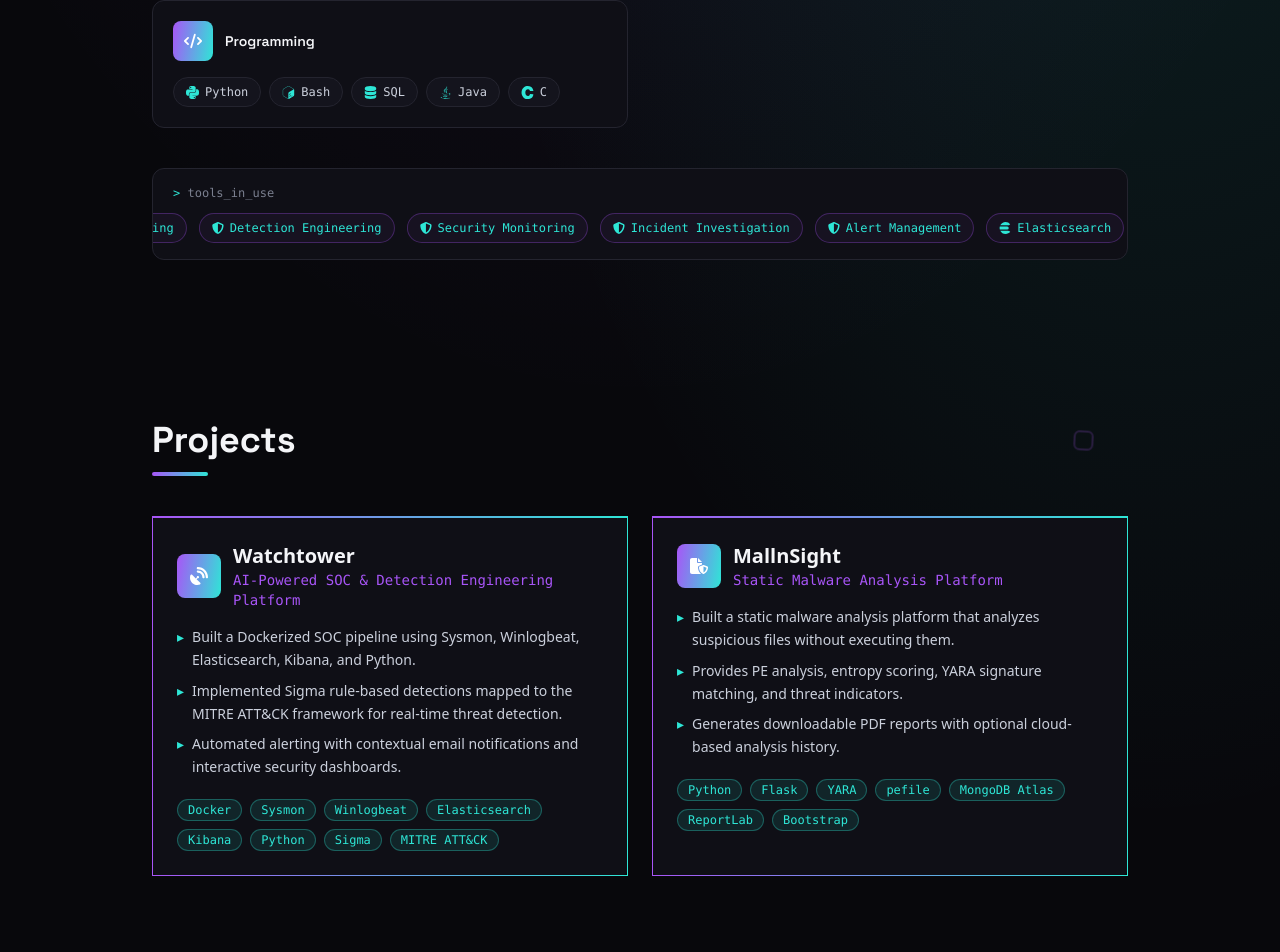
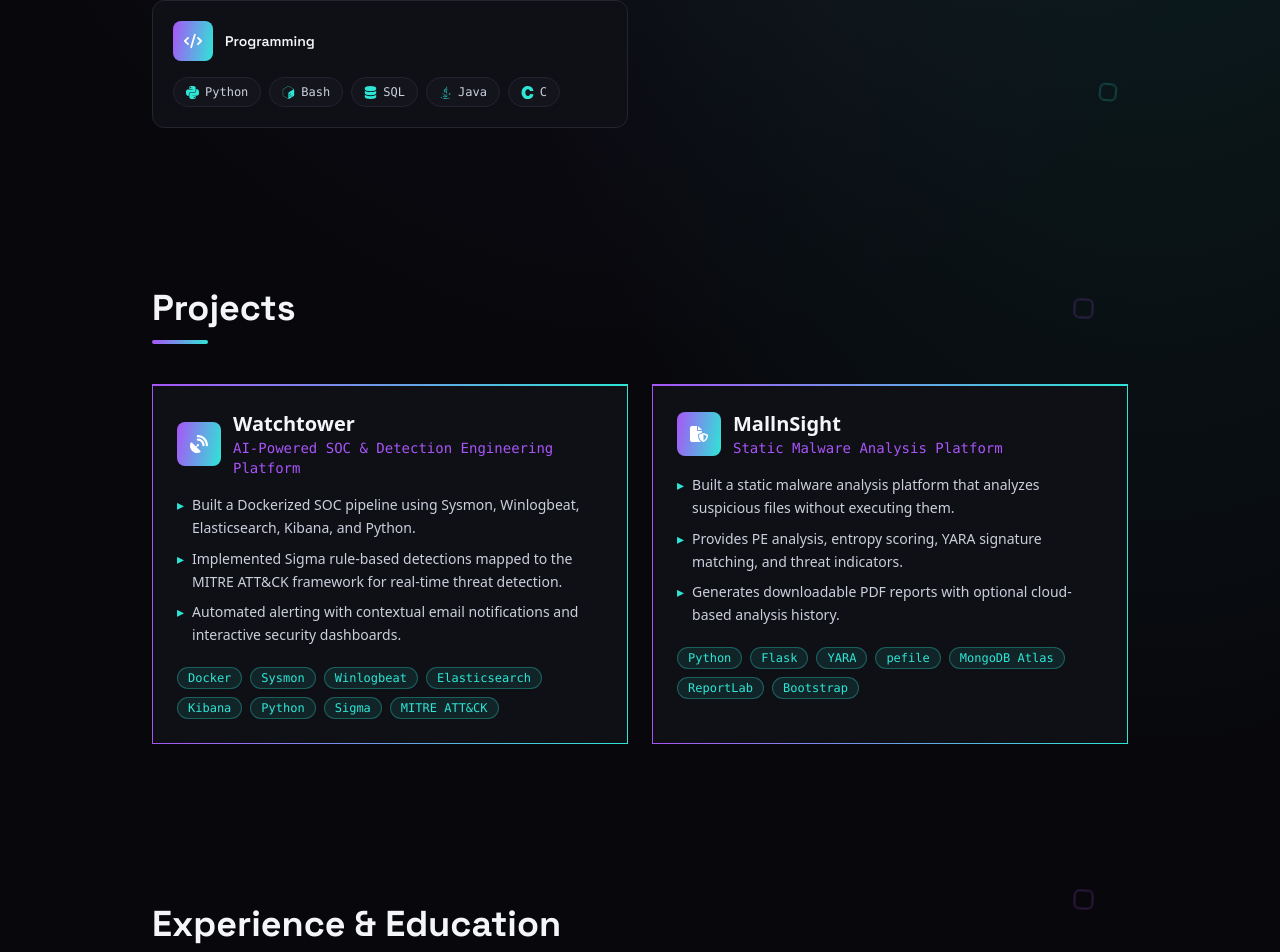
Before and after one commit to vibushasatheeshkumar/portfolio, a React (Vite) app: page / in a window 1280 px wide. Shown: the part 1245-2197 px from the top of the page. Built offline with nearby package versions, Linux system fonts and the light colour scheme.

Commit message:
Remove tools_in_use marquee from Skills section

```diff
--- a/src/components/Skills.jsx
+++ b/src/components/Skills.jsx
@@ -11,8 +11,6 @@
   Platforms: FaServer,
   Programming: FaCode,
 }
-
-const allTools = [...new Set(skillGroups.flatMap((g) => g.skills))]
 
 export default function Skills() {
   return (
@@ -52,26 +50,6 @@
           )
         })}
       </div>
-
-      <div className="mt-10 overflow-hidden rounded-xl border border-border bg-surface py-4">
-        <p className="mb-3 px-5 font-mono text-xs text-text-dim">
-          <span className="text-secondary">&gt;</span> tools_in_use
-        </p>
-        <div className="flex w-max gap-3 px-5 marquee-track">
-          {[...allTools, ...allTools].map((tool, i) => {
-            const Icon = skillIcons[tool] || defaultSkillIcon
-            return (
-              <span
-                key={`${tool}-${i}`}
-                className="flex shrink-0 items-center gap-1.5 rounded-full border border-primary/30 bg-primary/5 px-3 py-1.5 font-mono text-xs text-secondary"
-              >
-                <Icon size={12} />
-                {tool}
-              </span>
-            )
-          })}
-        </div>
-      </div>
     </Section>
   )
 }
--- a/src/index.css
+++ b/src/index.css
@@ -77,22 +77,8 @@
   animation: float-slow 7s ease-in-out infinite;
 }
 
-@keyframes marquee {
-  from {
-    transform: translateX(0);
-  }
-  to {
-    transform: translateX(-50%);
-  }
-}
-
-.marquee-track {
-  animation: marquee 30s linear infinite;
-}
-
 @media (prefers-reduced-motion: reduce) {
-  .float-shape,
-  .marquee-track {
+  .float-shape {
     animation: none;
   }
 }
```
